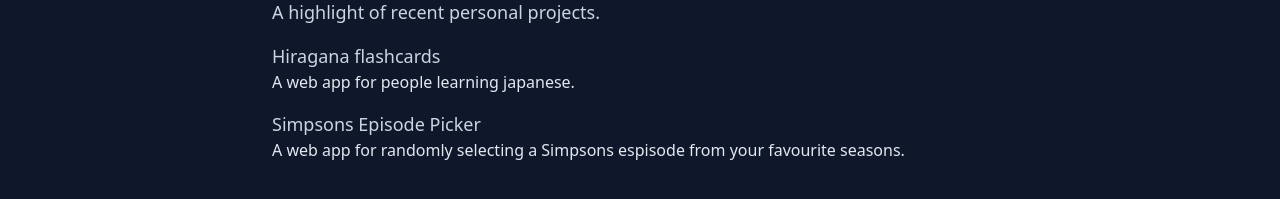
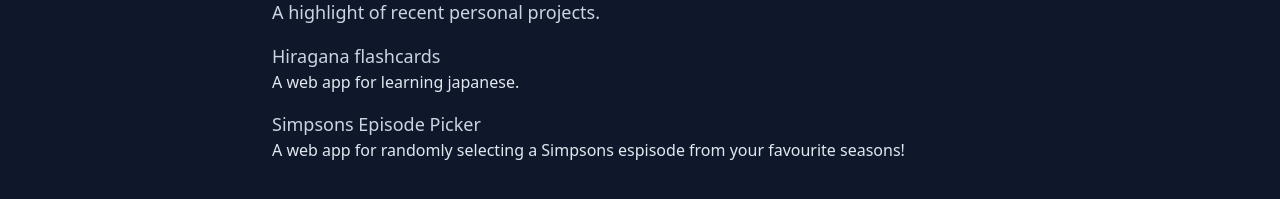
Before and after one commit to oncet/runonce, a Next.js app: page /projects in a window 1280 px wide. Shown: the part 131-330 px from the top of the page. Built offline with nearby package versions, Linux system fonts and the light colour scheme.

Commit message:
update copy

```diff
--- a/pages/projects.js
+++ b/pages/projects.js
@@ -26,7 +26,7 @@ export default function Projects() {
                 Hiragana flashcards
               </a>
             </dt>
-            <dd>A web app for people learning japanese.</dd>
+            <dd>A web app for learning japanese.</dd>
           </div>
           <div className="">
             <dt className="text-lg dark:text-slate-300">
@@ -36,7 +36,7 @@ export default function Projects() {
             </dt>
             <dd>
               A web app for randomly selecting a Simpsons espisode from your
-              favourite seasons.
+              favourite seasons!
             </dd>
           </div>
         </dl>
```
